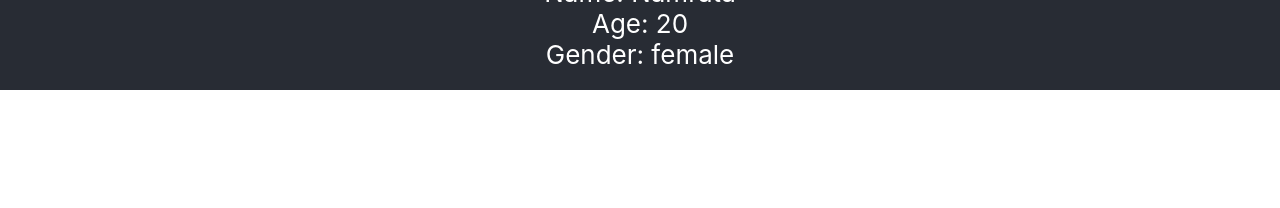
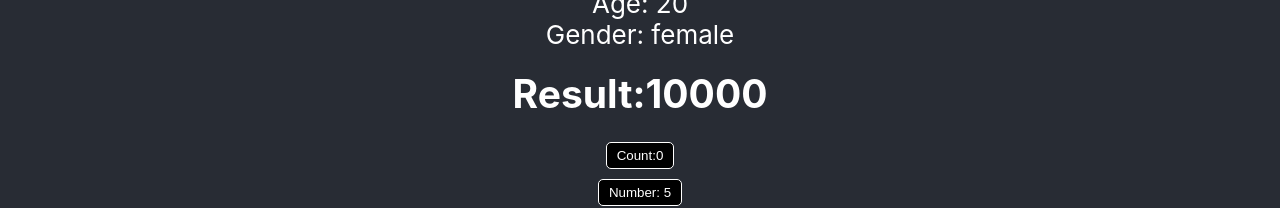
Before and after one commit to 30namrata/react-practice-questions, a React (Create React App) app: page / in a window 1280 px wide. Shown: the part 710-918 px from the top of the page. Before the commit the page ends 800 px from the top, so only its background shows below. Built offline with nearby package versions, Linux system fonts and the light colour scheme; no server answers.

Commit message:
memorize  code upadted

```diff
--- a/src/App.js
+++ b/src/App.js
@@ -1,6 +1,7 @@
 import './App.css';
 import Counter from './Component/Counter/counter';
 import FormHandling from './Component/FormHandling/formHandling';
+import Calculation from './Component/Hooks/useMemo';
 import GrandParent from './Component/Props/grandParent';
 import UserList from './Component/UserList/userList';
 
@@ -13,6 +14,7 @@
         <UserList />
         <FormHandling />
         <GrandParent />
+        <Calculation />
       </header>
     </div>
   );
--- /dev/null
+++ b/src/Component/Hooks/useMemo.js
@@ -0,0 +1,27 @@
+import { useMemo, useState } from "react";
+
+const Calculation = () => {
+    const [count, setCount] = useState(0);
+    const [num, setNum] = useState(5);
+
+    const expensiveCalculation = (num) => {
+        console.log("Clculating ......");
+        let result = 0
+        for (let i = 0; i < 1000; i++) {
+            result = result + num * 2
+        }
+        return result;
+    }
+
+    const result = useMemo(() => {
+        return expensiveCalculation(num);
+    }, [num]);
+    return (
+        <>
+            <h2 style={{ color: 'white', margin: '20px' }}>Result:{result}</h2>
+            <button onClick={() => setCount(count + 1)} style={{ color: 'white', backgroundColor: 'black', border: '1px solid white', borderRadius: '5px', padding: '5px 10px', margin: '5px' }}>Count:{count}</button>
+            <button onClick={() => setNum(num + 1)} style={{ color: 'white', backgroundColor: 'black', border: '1px solid white', borderRadius: '5px', padding: '5px 10px', margin: '5px' }}>Number: {num}</button>
+        </>
+    )
+}
+export default Calculation;
```
